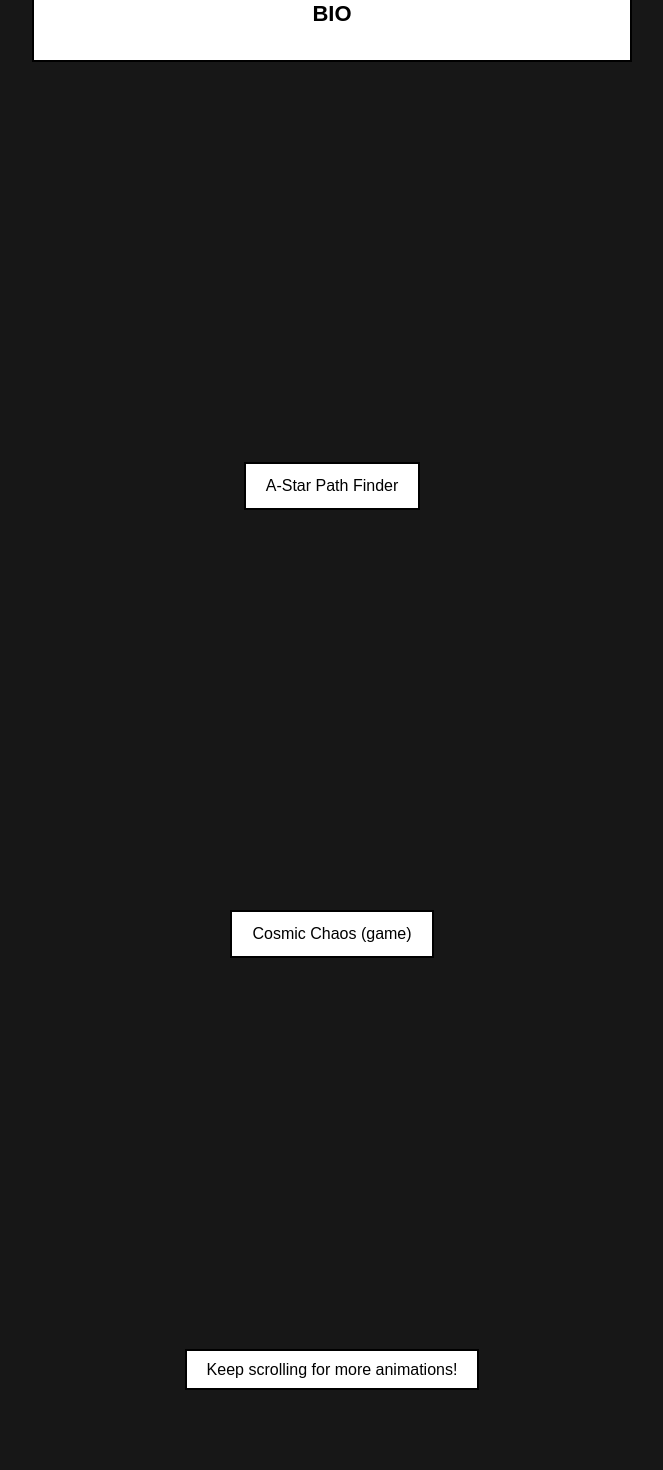
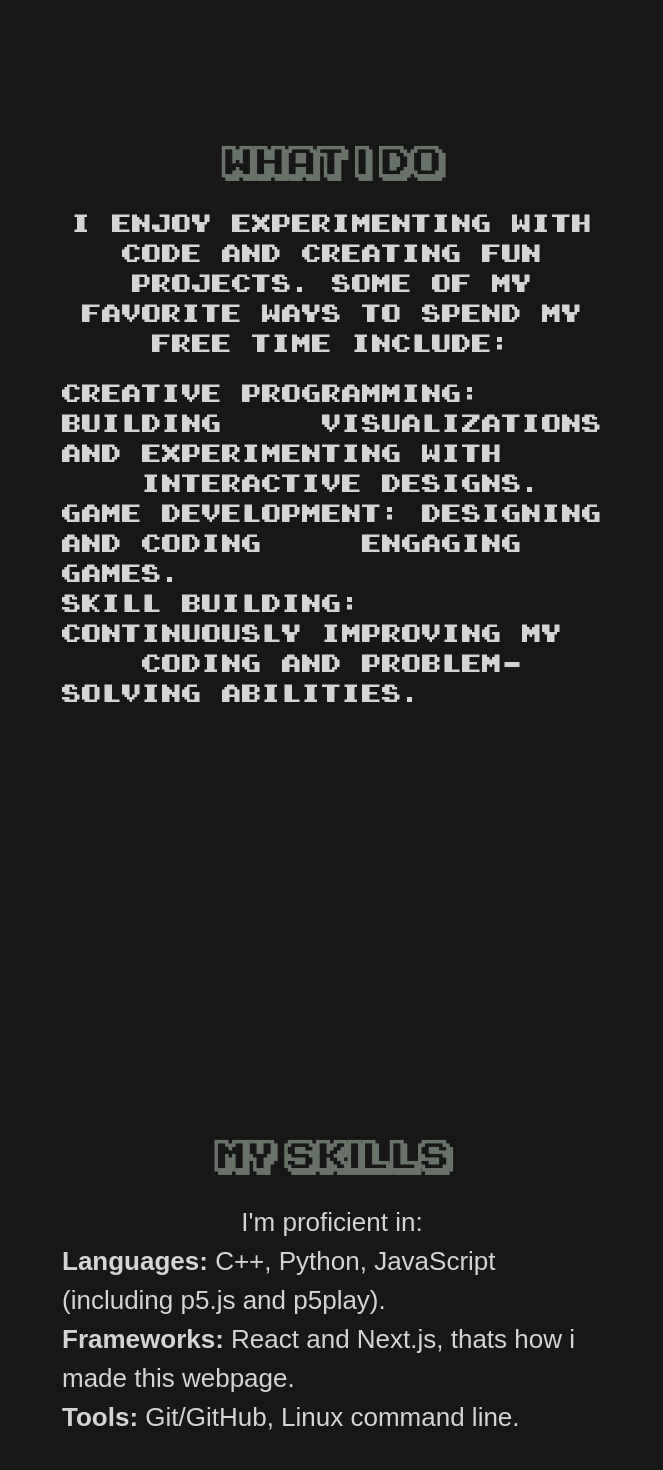
Before and after one commit to Karquilla/website, a Next.js app: page / in a window 1280 px wide. Shown: the part 920-2390 px from the top of the page, without its empty margins (308-971 px from the left). Built offline with nearby package versions, Linux system fonts and the light colour scheme.

Commit message:
main page style changes

```diff
--- a/src/app/app.module.css
+++ b/src/app/app.module.css
@@ -10,10 +10,10 @@
   }
 
   .content {
-    color: #000; /* Set a default text color */
-    background-color: #fff; /* White background for better visibility */
-    border: 2px solid #000; /* Black border for better visibility */
-    padding: 10px 20px;
+    color: #D3D5D4; /* Set a default text color */
+    /* background-color: #fff; White background for better visibility */
+    /*border: 2px solid #000;  Black border for better visibility */
+    padding: 10px 30px;
     display: text;
     opacity: 0; /* Initially hidden */
     transform: translateY(20px); /* Initially translate downwards */
@@ -21,18 +21,29 @@
     line-height: '1.6';
     margin: 0 auto;
     max-width: 600px;
+    font-size: 26px;
+
   }
 
+  .list {
+    display: flex;
+    flex-direction: column;
+    text-align: left;
+    font-family: var(--font-arcade-k), sans-serif;
+
+    font-size: 20px;
+
+  }
 
   .h1 {
       display: flex;
-      color: #000;
+      color: #697268;
       justify-content: center;
       text-align: center;
       margin-bottom: 20px;
-      font-size: 22px;
+      font-size: 36px;
       font-weight: bold;
-
+      font-family: var(--font-arcade-out), sans-serif;
   }
 
   .show {
--- a/src/app/globals.css
+++ b/src/app/globals.css
@@ -6,6 +6,8 @@
   --background: #171717;
   --foreground: #ffffff;
   --secondary: #444444;
+  --font-arcade-out: var(--font-arcade-out);
+  --font-arcade-k: var(--font-arcade-k)
 }
 
 /* @media (prefers-color-scheme: dark) {
@@ -18,6 +20,6 @@
 body {
   color: var(--foreground);
   background: var(--background);
-  font-family: Arial, Helvetica, sans-serif;
+  font-family: Arial, Helvetica, sans-serif, var(--font-arcade-out);
   margin-bottom: 100px;
 }
--- a/src/app/layout.tsx
+++ b/src/app/layout.tsx
@@ -13,6 +13,18 @@ const geistMono = localFont({
   weight: "100 900",
 });
 
+const arcadeOut  = localFont({
+  src: "./fonts/arcadeOut.ttf",
+  variable: "--font-arcade-out",
+  weight: "100 900",
+})
+
+const arcadeK  = localFont({
+  src: "./fonts/arcadeK.ttf",
+  variable: "--font-arcade-k",
+  weight: "100 900",
+})
+
 export const metadata: Metadata = {
   title: "Create Next App",
   description: "Generated by create next app",
@@ -26,7 +38,7 @@ export default function RootLayout({
   return (
     <html lang="en">
       <body
-        className={`${geistSans.variable} ${geistMono.variable} antialiased`}
+        className={`${geistSans.variable} ${geistMono.variable} ${arcadeOut.variable} ${arcadeK.variable} antialiased`}
       >
         {children}
       </body>
--- a/src/app/page.tsx
+++ b/src/app/page.tsx
@@ -5,6 +5,7 @@ import ParallaxBackground from '@/components/ParallaxSpace';
 import Link from 'next/link';
 import styles from '../app/app.module.css';
 import { Analytics } from "@vercel/analytics/react"
+
 
 const Page = () => {
 
@@ -60,8 +61,62 @@ const Page = () => {
       <section className={styles.section}>
         <div className={styles.content}>
           <span className={styles.h1}>
-          BIO
+            What I Do
           </span>
+          <div className={styles.list}>
+            <p style={{marginBottom: '20px', textAlign: 'center'}}>I enjoy experimenting with code and creating fun projects. Some of my favorite ways to spend my free time include:</p>
+            <ul >
+              <li><strong>Creative Programming:</strong> Building &nbsp;&nbsp;&nbsp;&nbsp;visualizations and experimenting with &nbsp;&nbsp;&nbsp;&nbsp;interactive designs.</li>
+              <li><strong>Game Development:</strong> Designing and coding &nbsp;&nbsp;&nbsp;&nbsp;engaging games.</li>
+              <li><strong>Skill Building:</strong> Continuously improving my &nbsp;&nbsp;&nbsp;&nbsp;coding and problem-solving abilities.</li>
+            </ul>
+          </div>
+        </div>
+      </section>
+      <section className={styles.section}>
+        <div className={styles.content}>
+          <span className={styles.h1}>
+          My Skills
+          </span>
+          <div >
+            <p>I&apos;m proficient in:</p>
+            <ul style={{textAlign: "left"}}>
+              <li><strong>Languages:</strong> C++, Python, JavaScript (including p5.js and p5play).</li>
+              <li><strong>Frameworks:</strong> React and Next.js, thats how i made this webpage. </li>
+              <li><strong>Tools:</strong> Git/GitHub, Linux command line.</li>
+            </ul>
+          </div>
+        </div>
+      </section>
+      <section className={styles.section}>
+        <div className={styles.content}>
+          <span className={styles.h1}>
+            Projects & Research
+          </span>
+          <div>
+            <p>I love working on projects that combine creativity, problem-solving, and software development. Some of my personal projects include:</p>
+            <ul style={{ textAlign: "left" }}>
+              <li>
+                <strong>LED Matrix Controller:</strong> A Python client that allows me to control my LED matrix remotely over the internet from my PC.
+              </li>
+              <li>
+                <strong>Robot Arm Controller:</strong> A Python program that lets me control a robot arm over the internet using a PC Panel media controller with knobs and sliders. I handle raw USB input from the panel and translate it into movement commands.
+              </li>
+              <li>
+                <strong>Game Development:</strong> A game built using p5play and JavaScript, showcasing my love for game design and interactive programming.
+              </li>
+              <li>
+                <strong>Creative Programming:</strong> Various visual programming experiments, including an A* pathfinding visualization.
+              </li>
+              <li>
+                <strong>Portfolio Website:</strong> The very website you're on, built with React and Next.js.
+              </li>
+              <li>
+                <strong>Research in Explainable AI (XAI):</strong> Contributed to research exploring transparency in artificial intelligence.
+              </li>
+            </ul>
+            <p>Along with these, I’ve worked on numerous smaller projects, mostly in <strong>Python</strong> and <strong>JavaScript</strong>, though I am also proficient in <strong>C++</strong>. Check out my <a href="#">Portfolio</a> to explore more of my work!</p>
+          </div>
         </div>
       </section>
       <section className={styles.section}>
@@ -74,12 +129,6 @@ const Page = () => {
         <button className={styles.content} >Cosmic Chaos 	&#40;game&#41;</button>
       </Link>
       </section>
-      <section className={styles.section}>
-        <span className={styles.content}>Keep scrolling for more animations!</span>
-      </section>
-      <section className={styles.section}>
-        <span className={styles.content}>Keep scrolling for more animations!</span>
-      </section>
     <Analytics />
     </ParallaxBackground>
 
--- a/src/components/ufo.tsx
+++ b/src/components/ufo.tsx
@@ -15,8 +15,8 @@ const MovingImage: React.FC = () => {
   const requestIdRef = useRef<number>(0);
 
   // Adjustable parameters
-  const arcTightness = 0.55; // Adjust arc curvature (0 = direct line, 1 = full arc)
-  const centerSmoothFactor = 0.1; // Controls how fast the center shifts
+  const arcTightness = 0.54; // Adjust arc curvature (0 = direct line, 1 = full arc)
+  const centerSmoothFactor = 0.25; // Controls how fast the center shifts
 
   const circleCenterRef = useRef<Position>({ x: position.x, y: position.y });
 
```
Also changed, not shown: src/app/fonts/arcadeK.ttf (added), src/app/fonts/arcadeOut.ttf (added).
